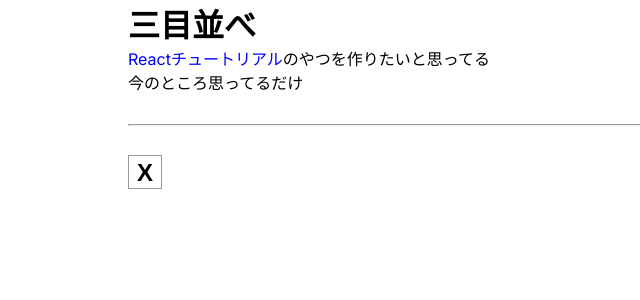
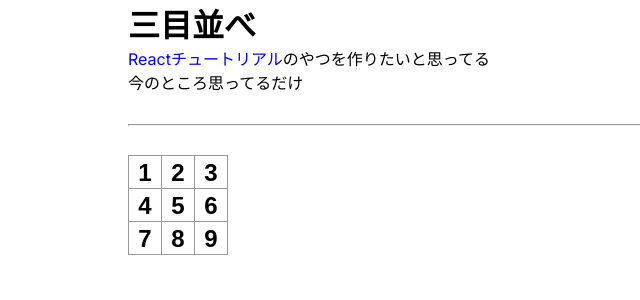
Before and after one commit to nanasi-1/nextjs-page, a Next.js app: page /tic-tac-toe in a window 1280 px wide. Shown: the top 300 px of the page, without its empty margins (0-640 px from the left). Built offline with nearby package versions, Linux system fonts and the light colour scheme.

Commit message:
クライアントコンポーネントは別ファイルに

```diff
--- a/src/app/tic-tac-toe/App.tsx
+++ b/src/app/tic-tac-toe/App.tsx
@@ -1,7 +1,25 @@
-export default function App() {
+'use client';
+
+import { Square } from "./components/client";
+
+export default function Board() {
     return (
         <>
-            <button className="square">X</button>
+            <div className="board-row">
+                <Square value="1" />
+                <Square value="2" />
+                <Square value="3" />
+            </div>
+            <div className="board-row">
+                <Square value="4" />
+                <Square value="5" />
+                <Square value="6" />
+            </div>
+            <div className="board-row">
+                <Square value="7" />
+                <Square value="8" />
+                <Square value="9" />
+            </div>
         </>
     );
 }
--- /dev/null
+++ b/src/app/tic-tac-toe/components/client.tsx
@@ -0,0 +1,14 @@
+/** マス目一つ一つ */
+export function Square({ value }: { value: string }) {
+    function handleClick() {
+        console.log('hello world!');
+    }
+    return (
+        <button
+            className="square"
+            onClick={handleClick}
+        >
+            {value}
+        </button>
+    );
+}
```
